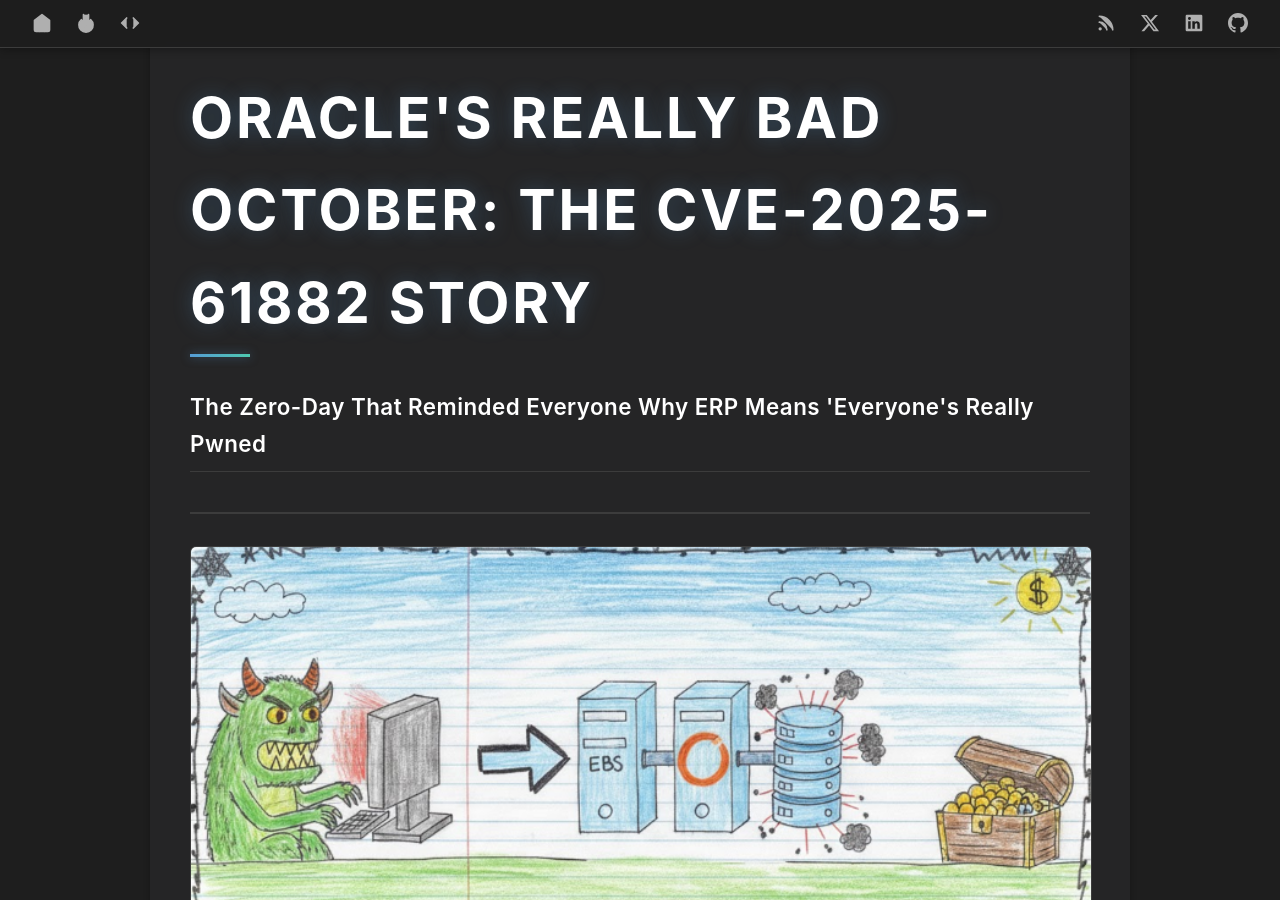
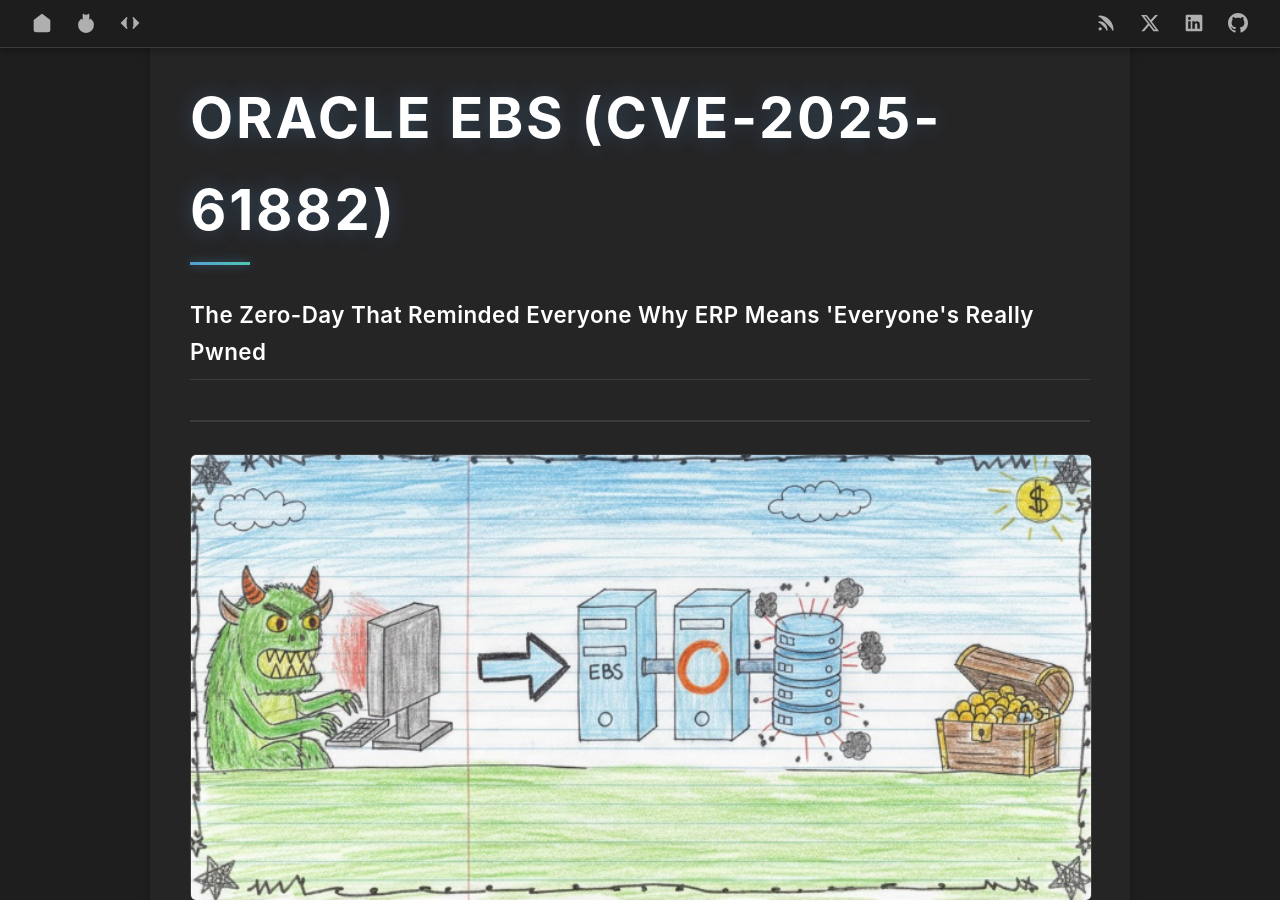
Before and after one commit to gottlabs/home, a Jekyll site: the page built from _posts/2025-12-31-cve2025-61882.md, in a window 1280 px wide and 900 px high. Built offline with Jekyll 4.4.1, drawn with Linux system fonts in a browser that asks for light colours.

Commit message:
Update 2025-12-31-cve2025-61882.md

```diff
--- a/_posts/2025-12-31-cve2025-61882.md
+++ b/_posts/2025-12-31-cve2025-61882.md
@@ -1,6 +1,6 @@
 ---
 layout: post
-title: "Oracle's Really Bad October: The CVE-2025-61882 Story"
+title: "Oracle EBS (CVE-2025-61882)"
 subtitle: "The Zero-Day That Reminded Everyone Why ERP Means 'Everyone's Really Pwned"
 date: 2025-12-31
 header_image: /assets/images/cve2025-61882.png
```
